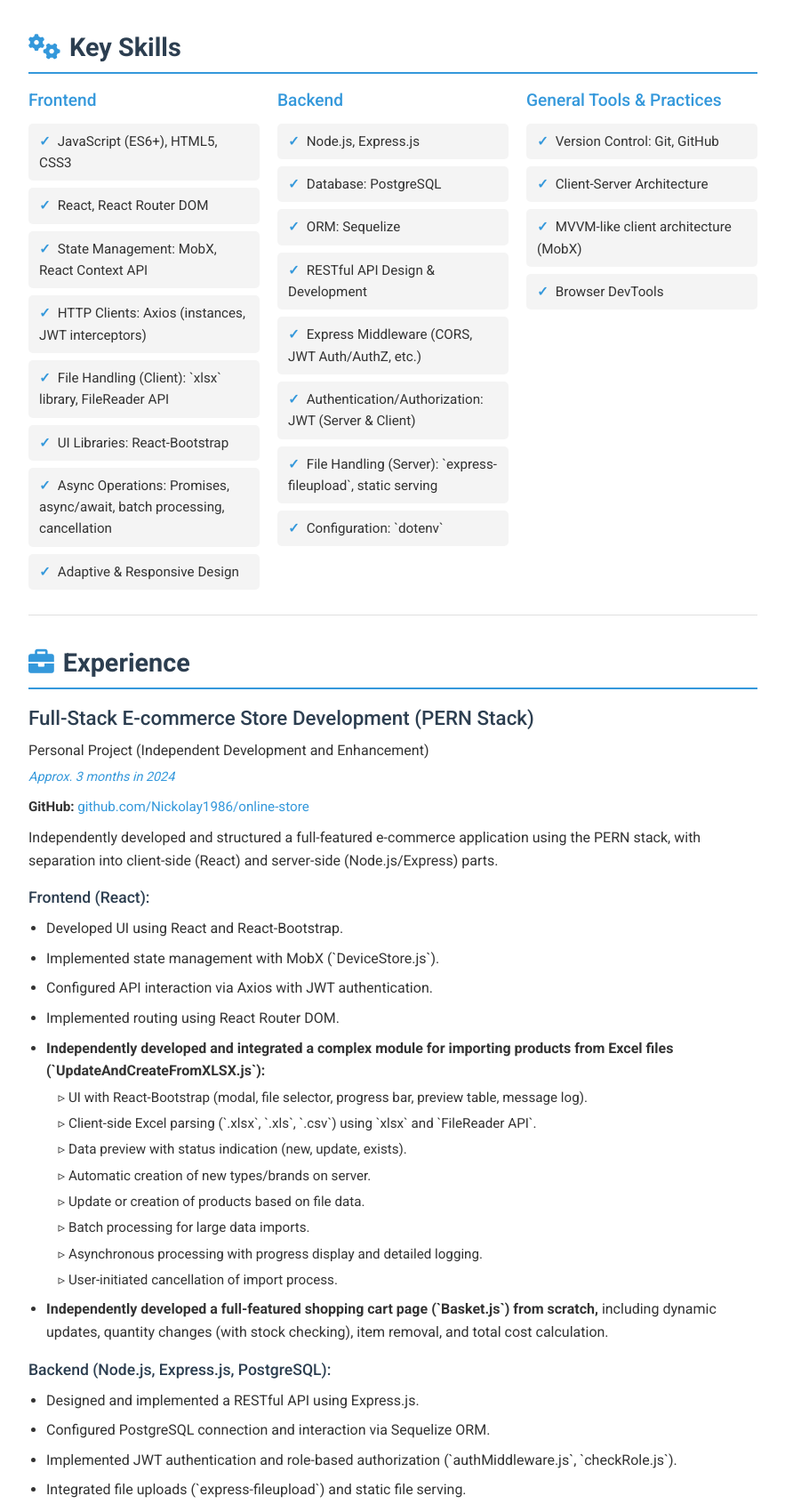
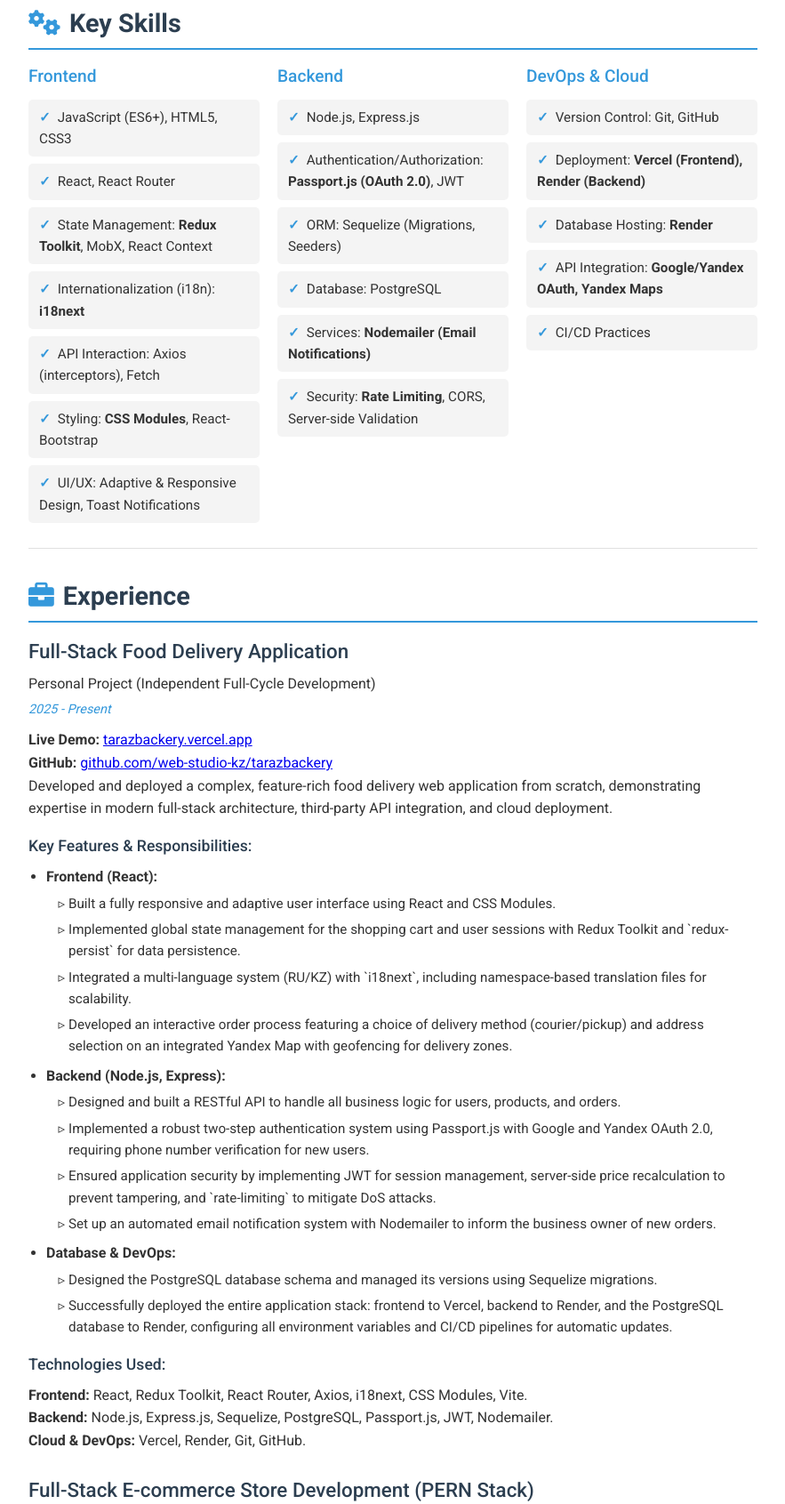
Before and after one commit to Nickolay1986/cv, a plain HTML site: page index.html in a window 1280 px wide. Shown: the part 621-2312 px from the top of the page at 89% size, without its empty margins (198-1081 px from the left). Drawn offline with Linux system fonts and the light colour scheme.

Commit message:
feat: update cv

```diff
--- a/index.html
+++ b/index.html
@@ -3,7 +3,7 @@
 <head>
     <meta charset="UTF-8">
     <meta name="viewport" content="width=device-width, initial-scale=1.0">
-    <title>Nikolay Potapenko - Frontend Developer</title>
+    <title>Nikolay Potapenko - Full-Stack Developer Resume</title>
     <link rel="stylesheet" href="./style.css">
     <link rel="stylesheet" href="https://cdnjs.cloudflare.com/ajax/libs/font-awesome/6.0.0-beta3/css/all.min.css">
 </head>
@@ -11,28 +11,24 @@
     <div class="resume-container">
         <header>
             <h1>Nikolay Potapenko</h1>
-            <p class="subtitle">Frontend Developer</p>
+            <p class="subtitle">Full-Stack Developer | React, Node.js, PostgreSQL</p>
             <div class="contact-info">
                 <span><i class="fas fa-phone"></i> <a href="tel:+77002335142">+77002335142</a></span> |
                 <span><i class="fab fa-whatsapp"></i> <a href="https://wa.me/+77712611796" target="_blank">WhatsApp</a></span> |
                 <span><i class="fas fa-envelope"></i> <a href="mailto:thehittrick@gmail.com">thehittrick@gmail.com</a></span> |
-                <span><i class="fab fa-github"></i> <a href="https://github.com/Nickolay1986/online-store" target="_blank">GitHub</a></span>
+                <span><i class="fab fa-github"></i> <a href="https://github.com/Nickolay1986" target="_blank">GitHub Profile</a></span>
             </div>
             <div class="languages-header">
-                <i class="fas fa-language"></i> Languages: Russian (Native), English (Basic - for technical documentation)
+                <i class="fas fa-language"></i> Languages: Russian (Native), English (Technical Reading)
             </div>
         </header>
 
         <section class="summary">
             <h2><i class="fas fa-user-tie icon"></i> Summary</h2>
             <p>
-                A dedicated Frontend Developer with <strong>1.5-2 years of focused self-study in JavaScript and related technologies</strong>,
-                culminating in hands-on experience building full-stack web applications using the PERN stack (PostgreSQL, Express.js,
-                React, Node.js).  Involved in the React ecosystem, including state management with MobX and API interaction via
-                 Axios with JWT authentication and role-based authorization. Possessing demonstrated ability to independently develop and
-                 integrate complex modules, such as an advanced Excel data import feature with client-side parsing, batch processing,
-                  and detailed user feedback. Holds higher education degree in "Informatics and Computer Engineering" and is eager to apply
-                  and expand skills to create efficient, high-performing, and modern web solutions.
+                A results-oriented Full-Stack Developer with a solid foundation in Computer Engineering and extensive hands-on experience developing complex web applications from concept to deployment.
+                Demonstrated skill progression through the creation of two key projects: an initial e-commerce platform focusing on data handling (PERN Stack, MobX), and a more advanced, full-featured food delivery service (React, Redux, Node.js) with multiple third-party API integrations, OAuth authentication, and a complete CI/CD pipeline to a cloud environment.
+                Seeking to apply a robust skill set in both frontend and backend development to create efficient, secure, and scalable web solutions in a professional team environment.
             </p>
         </section>
 
@@ -43,35 +39,33 @@
                     <h3>Frontend</h3>
                     <ul>
                         <li>JavaScript (ES6+), HTML5, CSS3</li>
-                        <li>React, React Router DOM</li>
-                        <li>State Management: MobX, React Context API</li>
-                        <li>HTTP Clients: Axios (instances, JWT interceptors)</li>
-                        <li>File Handling (Client): `xlsx` library, FileReader API</li>
-                        <li>UI Libraries: React-Bootstrap</li>
-                        <li>Async Operations: Promises, async/await, batch processing, cancellation</li>
-                        <li>Adaptive & Responsive Design</li>
+                        <li>React, React Router</li>
+                        <li>State Management: <strong>Redux Toolkit</strong>, MobX, React Context</li>
+                        <li>Internationalization (i18n): <strong>i18next</strong></li>
+                        <li>API Interaction: Axios (interceptors), Fetch</li>
+                        <li>Styling: <strong>CSS Modules</strong>, React-Bootstrap</li>
+                        <li>UI/UX: Adaptive & Responsive Design, Toast Notifications</li>
                     </ul>
                 </div>
                 <div class="skill-category">
                     <h3>Backend</h3>
                     <ul>
                         <li>Node.js, Express.js</li>
+                        <li>Authentication/Authorization: <strong>Passport.js (OAuth 2.0)</strong>, JWT</li>
+                        <li>ORM: Sequelize (Migrations, Seeders)</li>
                         <li>Database: PostgreSQL</li>
-                        <li>ORM: Sequelize</li>
-                        <li>RESTful API Design & Development</li>
-                        <li>Express Middleware (CORS, JWT Auth/AuthZ, etc.)</li>
-                        <li>Authentication/Authorization: JWT (Server & Client)</li>
-                        <li>File Handling (Server): `express-fileupload`, static serving</li>
-                        <li>Configuration: `dotenv`</li>
+                        <li>Services: <strong>Nodemailer (Email Notifications)</strong></li>
+                        <li>Security: <strong>Rate Limiting</strong>, CORS, Server-side Validation</li>
                     </ul>
                 </div>
                 <div class="skill-category">
-                    <h3>General Tools & Practices</h3>
+                    <h3>DevOps & Cloud</h3>
                     <ul>
                         <li>Version Control: Git, GitHub</li>
-                        <li>Client-Server Architecture</li>
-                        <li>MVVM-like client architecture (MobX)</li>
-                        <li>Browser DevTools</li>
+                        <li>Deployment: <strong>Vercel (Frontend), Render (Backend)</strong></li>
+                        <li>Database Hosting: <strong>Render</strong></li>
+                        <li>API Integration: <strong>Google/Yandex OAuth, Yandex Maps</strong></li>
+                        <li>CI/CD Practices</li>
                     </ul>
                 </div>
             </div>
@@ -79,51 +73,74 @@
 
         <section class="experience">
             <h2><i class="fas fa-briefcase icon"></i> Experience</h2>
+
+            <div class="job">
+                <h3>Full-Stack Food Delivery Application</h3>
+                <p class="company-role">Personal Project (Independent Full-Cycle Development)</p>
+                <p class="date">2025 - Present</p>
+                <p class="project-links">
+                    <strong>Live Demo:</strong> <a href="https://tarazbackery.vercel.app/" target="_blank">tarazbackery.vercel.app</a><br>
+                    <strong>GitHub:</strong> <a href="https://github.com/web-studio-kz/tarazbackery" target="_blank">github.com/web-studio-kz/tarazbackery</a>
+                </p>
+
+                <p>Developed and deployed a complex, feature-rich food delivery web application from scratch, demonstrating expertise in modern full-stack architecture, third-party API integration, and cloud deployment.</p>
+
+                <h4>Key Features & Responsibilities:</h4>
+                <ul>
+                    <li><strong>Frontend (React):</strong>
+                        <ul>
+                            <li>Built a fully responsive and adaptive user interface using React and CSS Modules.</li>
+                            <li>Implemented global state management for the shopping cart and user sessions with Redux Toolkit and `redux-persist` for data persistence.</li>
+                            <li>Integrated a multi-language system (RU/KZ) with `i18next`, including namespace-based translation files for scalability.</li>
+                            <li>Developed an interactive order process featuring a choice of delivery method (courier/pickup) and address selection on an integrated Yandex Map with geofencing for delivery zones.</li>
+                        </ul>
+                    </li>
+                    <li><strong>Backend (Node.js, Express):</strong>
+                        <ul>
+                            <li>Designed and built a RESTful API to handle all business logic for users, products, and orders.</li>
+                            <li>Implemented a robust two-step authentication system using Passport.js with Google and Yandex OAuth 2.0, requiring phone number verification for new users.</li>
+                            <li>Ensured application security by implementing JWT for session management, server-side price recalculation to prevent tampering, and `rate-limiting` to mitigate DoS attacks.</li>
+                            <li>Set up an automated email notification system with Nodemailer to inform the business owner of new orders.</li>
+                        </ul>
+                    </li>
+                    <li><strong>Database & DevOps:</strong>
+                        <ul>
+                            <li>Designed the PostgreSQL database schema and managed its versions using Sequelize migrations.</li>
+                            <li>Successfully deployed the entire application stack: frontend to Vercel, backend to Render, and the PostgreSQL database to Render, configuring all environment variables and CI/CD pipelines for automatic updates.</li>
+                        </ul>
+                    </li>
+                </ul>
+
+                <h4>Technologies Used:</h4>
+                <p>
+                    <strong>Frontend:</strong> React, Redux Toolkit, React Router, Axios, i18next, CSS Modules, Vite.<br>
+                    <strong>Backend:</strong> Node.js, Express.js, Sequelize, PostgreSQL, Passport.js, JWT, Nodemailer.<br>
+                    <strong>Cloud & DevOps:</strong> Vercel, Render, Git, GitHub.
+                </p>
+            </div>
+
             <div class="job">
                 <h3>Full-Stack E-commerce Store Development (PERN Stack)</h3>
                 <p class="company-role">Personal Project (Independent Development and Enhancement)</p>
-                <p class="date">Approx. 3 months in 2024</p>
+                <p class="date">2024</p>
                 <p class="github-link"><strong>GitHub:</strong>
                     <a href="https://github.com/Nickolay1986/online-store" target="_blank">github.com/Nickolay1986/online-store</a>
                 </p>
 
-                <p>Independently developed and structured a full-featured e-commerce application using the PERN stack,
-                     with separation into client-side (React) and server-side (Node.js/Express) parts.</p>
+                <p>Independently developed a foundational e-commerce application using the PERN stack, focusing on core functionalities and complex data handling.</p>
 
-                <h4>Frontend (React):</h4>
+                <h4>Key Features & Responsibilities:</h4>
                 <ul>
-                    <li>Developed UI using React and React-Bootstrap.</li>
-                    <li>Implemented state management with MobX (`DeviceStore.js`).</li>
-                    <li>Configured API interaction via Axios with JWT authentication.</li>
-                    <li>Implemented routing using React Router DOM.</li>
-                    <li><strong>Independently developed and integrated a complex module for importing products from Excel files (`UpdateAndCreateFromXLSX.js`):</strong>
-                        <ul>
-                            <li>UI with React-Bootstrap (modal, file selector, progress bar, preview table, message log).</li>
-                            <li>Client-side Excel parsing (`.xlsx`, `.xls`, `.csv`) using `xlsx` and `FileReader API`.</li>
-                            <li>Data preview with status indication (new, update, exists).</li>
-                            <li>Automatic creation of new types/brands on server.</li>
-                            <li>Update or creation of products based on file data.</li>
-                            <li>Batch processing for large data imports.</li>
-                            <li>Asynchronous processing with progress display and detailed logging.</li>
-                            <li>User-initiated cancellation of import process.</li>
-                        </ul>
-                    </li>
-                    <li><strong>Independently developed a full-featured shopping cart page (`Basket.js`) from scratch,</strong> including dynamic updates, quantity changes (with stock checking), item removal, and total cost calculation.</li>
-                </ul>
-
-                <h4>Backend (Node.js, Express.js, PostgreSQL):</h4>
-                <ul>
-                    <li>Designed and implemented a RESTful API using Express.js.</li>
-                    <li>Configured PostgreSQL connection and interaction via Sequelize ORM.</li>
-                    <li>Implemented JWT authentication and role-based authorization (`authMiddleware.js`, `checkRole.js`).</li>
-                    <li>Integrated file uploads (`express-fileupload`) and static file serving.</li>
+                    <li>Implemented state management with MobX for client-side data.</li>
+                    <li>Developed a RESTful API with Node.js/Express, including JWT authentication and role-based authorization.</li>
+                    <li>Created a complex module for batch-importing products from Excel files, featuring client-side parsing, data preview, and asynchronous processing with user feedback.</li>
+                    <li>Developed a full-featured shopping cart page from scratch.</li>
                 </ul>
 
                 <h4>Technologies Used:</h4>
                 <p>
-                    <strong>Frontend:</strong> React, MobX, React Router DOM, Axios, `xlsx`, JavaScript (ES6+), HTML5, CSS3, React-Bootstrap, Create React App (Webpack).<br>
-                    <strong>Backend:</strong> Node.js, Express.js, Sequelize, PostgreSQL, JWT, `dotenv`, `cors`, `express-fileupload`.<br>
-                    <strong>General:</strong> Git, GitHub.
+                    <strong>Frontend:</strong> React, MobX, React Router DOM, Axios, `xlsx`, React-Bootstrap.<br>
+                    <strong>Backend:</strong> Node.js, Express.js, Sequelize, PostgreSQL, JWT, `express-fileupload`.
                 </p>
             </div>
         </section>
@@ -132,8 +149,7 @@
             <h2><i class="fas fa-graduation-cap icon"></i> Education</h2>
             <div class="edu-item">
                 <h3>Modern University for the Humanities</h3>
-                <p>Faculty: Informatics and Computer Engineering</p>
-                <p>Degree: Bachelor</p>
+                <p>Degree: Bachelor of Informatics and Computer Engineering</p>
             </div>
         </section>
         <footer>
```
